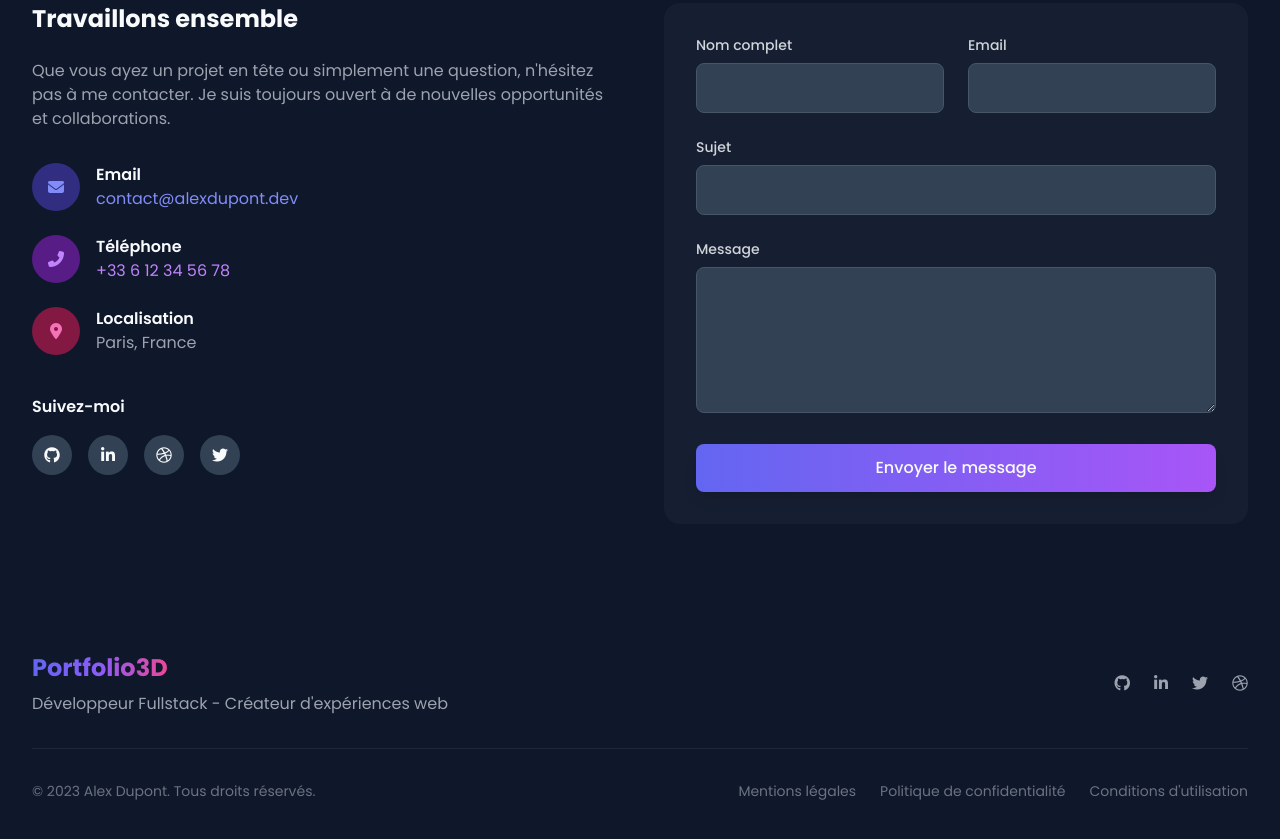
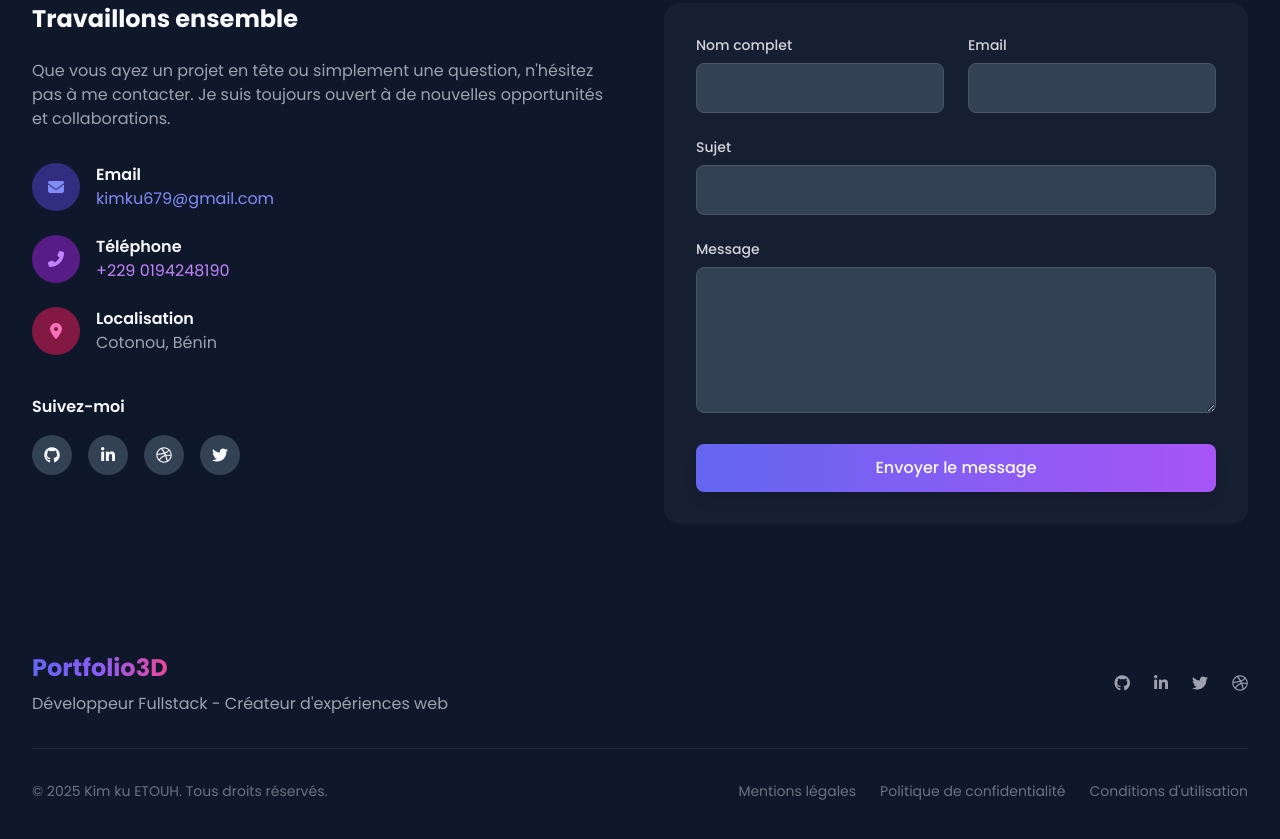
Before and after one commit to kimku003/3d-sites, a plain HTML site: page myblog.html in a window 1280 px wide. Shown: the part 3941-4780 px from the top of the page. Drawn offline with nearby package versions, Linux system fonts and the light colour scheme.

Commit message:
Update myblog.html

```diff
--- a/myblog.html
+++ b/myblog.html
@@ -529,7 +529,7 @@
                         </div>
                         <div>
                             <h4 class="font-semibold">Email</h4>
-                            <a href="mailto:contact@alexdupont.dev" class="text-indigo-400 hover:text-indigo-300">contact@alexdupont.dev</a>
+                            <a href="mailto:contact@alexdupont.dev" class="text-indigo-400 hover:text-indigo-300">kimku679@gmail.com</a>
                         </div>
                     </div>
 
@@ -539,7 +539,7 @@
                         </div>
                         <div>
                             <h4 class="font-semibold">Téléphone</h4>
-                            <a href="tel:+33612345678" class="text-purple-400 hover:text-purple-300">+33 6 12 34 56 78</a>
+                            <a href="tel:+33612345678" class="text-purple-400 hover:text-purple-300">+229 0194248190</a>
                         </div>
                     </div>
 
@@ -549,7 +549,7 @@
                         </div>
                         <div>
                             <h4 class="font-semibold">Localisation</h4>
-                            <p class="text-gray-400">Paris, France</p>
+                            <p class="text-gray-400">Cotonou, Bénin</p>
                         </div>
                     </div>
                 </div>
@@ -631,7 +631,7 @@
                 </div>
             </div>
             <div class="border-t border-slate-800 mt-8 pt-8 flex flex-col md:flex-row justify-between items-center">
-                <p class="text-gray-500 text-sm mb-4 md:mb-0">© 2023 Alex Dupont. Tous droits réservés.</p>
+                <p class="text-gray-500 text-sm mb-4 md:mb-0">© 2025 Kim ku ETOUH. Tous droits réservés.</p>
                 <div class="flex space-x-6">
                     <a href="#" class="text-gray-500 hover:text-gray-300 text-sm transition">Mentions légales</a>
                     <a href="#" class="text-gray-500 hover:text-gray-300 text-sm transition">Politique de confidentialité</a>
```
